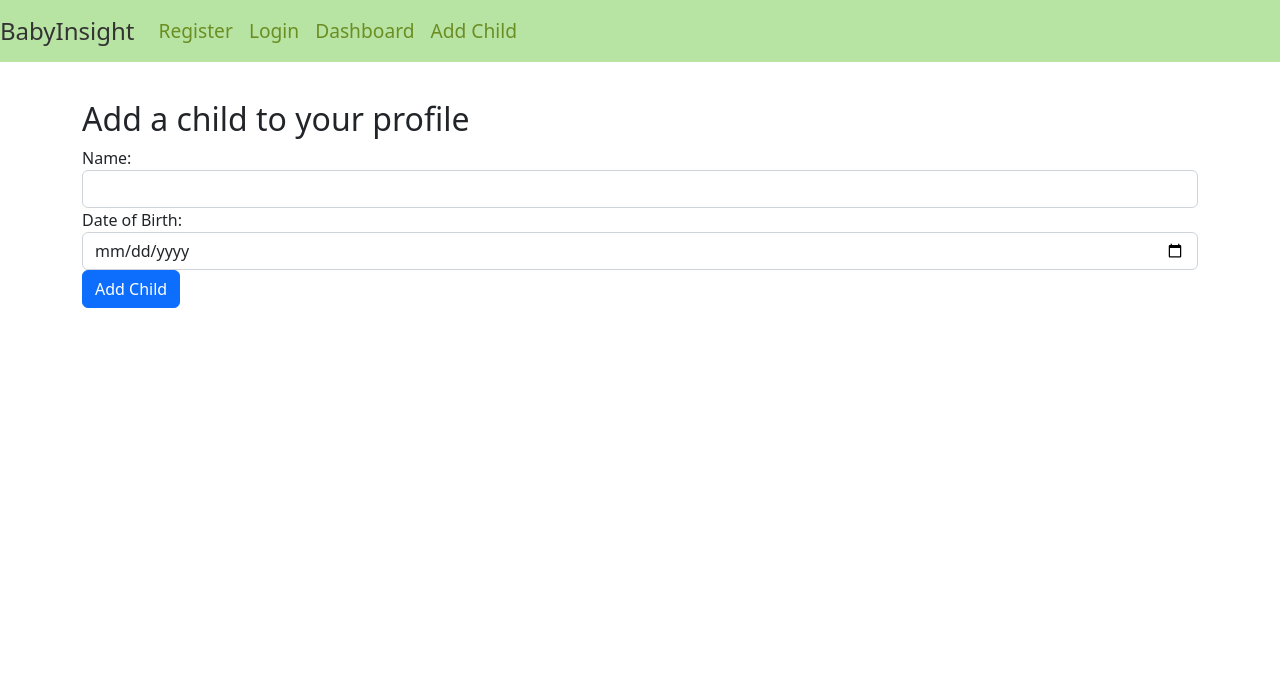
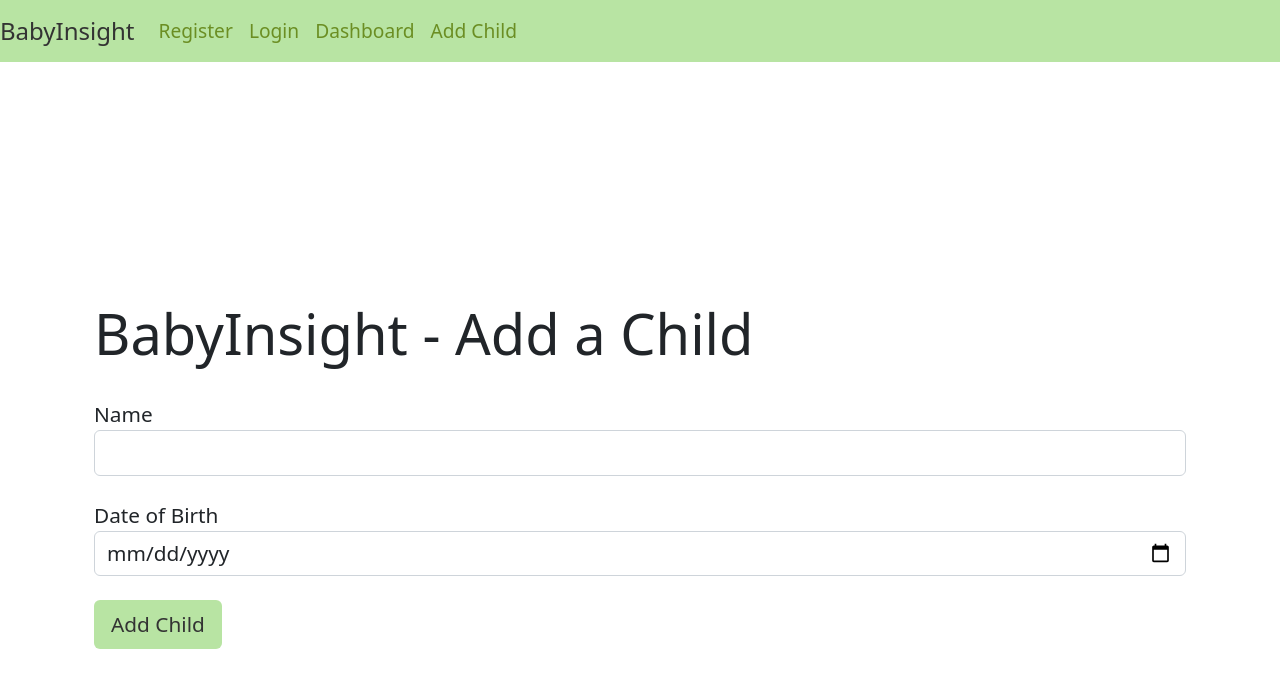
Before and after one commit to jeanpolbac/BabyInsight-Frontend, an Angular app: page /add-child in a window 1280 px wide. Shown: the top 688 px of the page. Built offline with nearby package versions, Linux system fonts and the light colour scheme.

Commit message:
Adjust styling for add-child.component.html to match other forms

```diff
--- a/src/app/dashboard/child/add-child/add-child.component.css
+++ b/src/app/dashboard/child/add-child/add-child.component.css
@@ -0,0 +1,4 @@
+#addChild-container {
+  margin-top: 100px;
+  padding-top: 100px;
+}
--- a/src/app/dashboard/child/add-child/add-child.component.html
+++ b/src/app/dashboard/child/add-child/add-child.component.html
@@ -1,17 +1,31 @@
-<div>
-  <h2>Add a child to your profile</h2>
-  <form (ngSubmit)="onSubmit()">
-    <!-- Form group for child's name input -->
-    <div class="form-group">
-      <label for="name">Name:</label>
-      <input type="text" class="form-control" id="name" [(ngModel)]="child.name" name="name" required>
+<!--<div>-->
+<!--  <h2>Add a child to your profile</h2>-->
+<!--  <form (ngSubmit)="onSubmit()">-->
+<!--    &lt;!&ndash; Form group for child's name input &ndash;&gt;-->
+<!--    <div class="form-group">-->
+<!--      <label for="name">Name:</label>-->
+<!--      <input type="text" class="form-control" id="name" [(ngModel)]="child.name" name="name" required>-->
+<!--    </div>-->
+<!--    &lt;!&ndash; Form group for child's date of birth input &ndash;&gt;-->
+<!--    <div class="form-group">-->
+<!--      <label for="dateOfBirth">Date of Birth:</label>-->
+<!--      <input type="date" class="form-control" id="dateOfBirth" [(ngModel)]="child.dateOfBirth" name="dateOfBirth" required>-->
+<!--    </div>-->
+<!--    &lt;!&ndash; Submit button to add a child &ndash;&gt;-->
+<!--    <button type="submit" class="btn btn-primary">Add Child</button>-->
+<!--  </form>-->
+<!--</div>-->
+<div class="container mt-6 pt-6 center-container" id="addChild-container">
+  <h1 class="display-4">BabyInsight - Add a Child</h1>
+  <form (ngSubmit)="onSubmit()" class="pt-4">
+    <div class="form-group mb-4">
+      <label for="name" style="font-size: 1.3rem">Name</label>
+      <input type="text" class="form-control" id="name" [(ngModel)]="child.name" name="name" required style="font-size: 1.3rem">
     </div>
-    <!-- Form group for child's date of birth input -->
-    <div class="form-group">
-      <label for="dateOfBirth">Date of Birth:</label>
-      <input type="date" class="form-control" id="dateOfBirth" [(ngModel)]="child.dateOfBirth" name="dateOfBirth" required>
+    <div class="form-group mb-4">
+      <label for="dateOfBirth" style="font-size: 1.3rem">Date of Birth</label>
+      <input type="date" class="form-control" id="dateOfBirth" [(ngModel)]="child.dateOfBirth" name="dateOfBirth" required style="font-size: 1.3rem">
     </div>
-    <!-- Submit button to add a child -->
-    <button type="submit" class="btn btn-primary">Add Child</button>
+    <button type="submit" class="btn btn-lg rounded" style="background-color: #B8E4A3; color: #333; font-size: 1.3rem;">Add Child</button>
   </form>
 </div>
```
